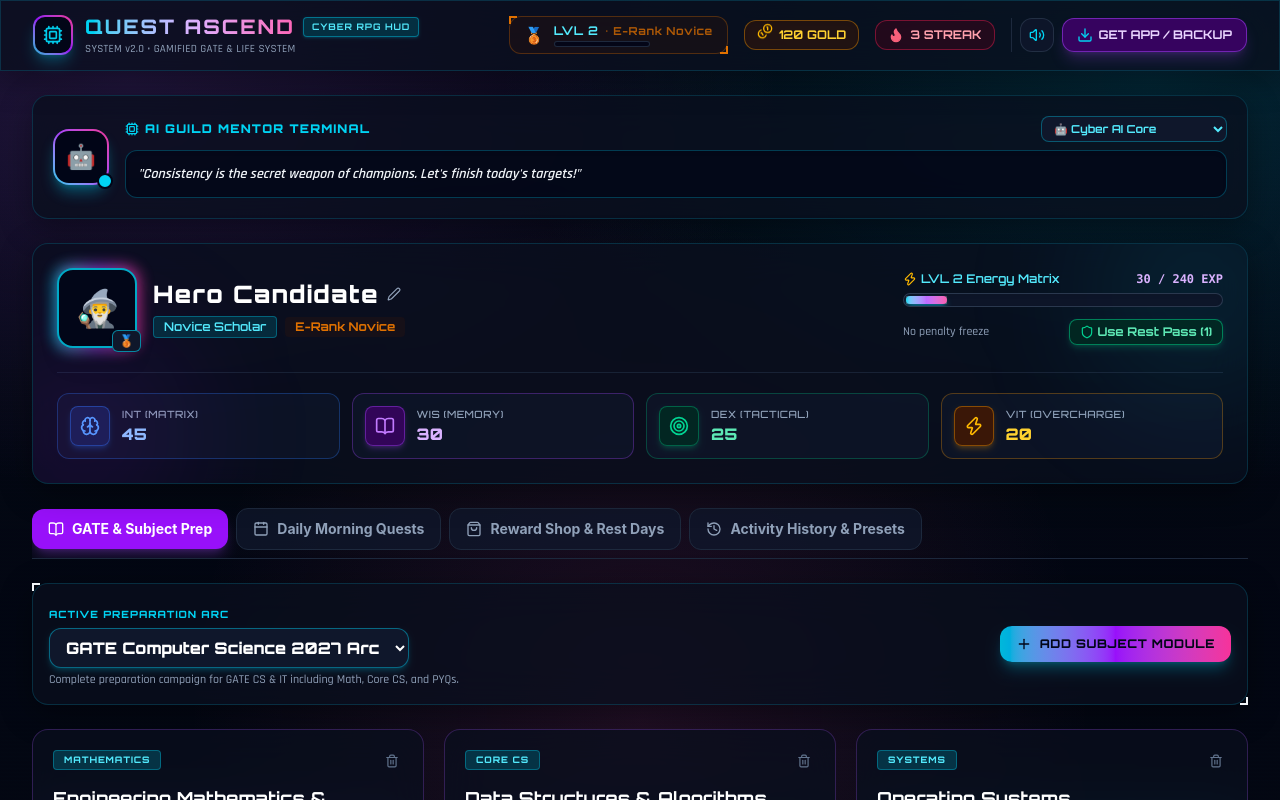
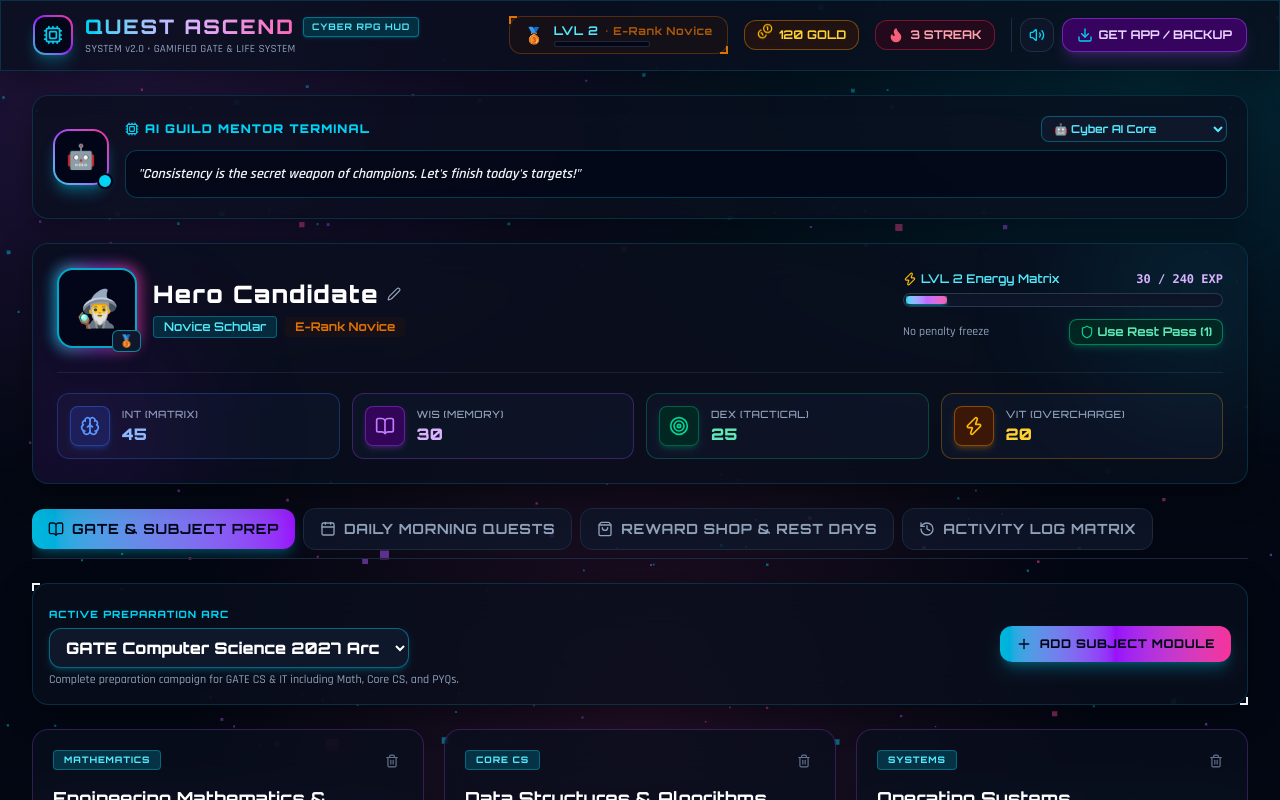
Before and after one commit to devil15371/quest-ascend-rpg, a React (Vite) app: page / in a window 1280 px wide. Shown: the top 800 px of the page. Built offline with nearby package versions, Linux system fonts and the light colour scheme.

Commit message:
Add 3D WebGL Three.js Holographic Particle Matrix and Synth Audio FX

```diff
--- a/package.json
+++ b/package.json
@@ -18,7 +18,8 @@
     "canvas-confetti": "^1.9.4",
     "lucide-react": "^1.28.0",
     "react": "^19.2.8",
-    "react-dom": "^19.2.8"
+    "react-dom": "^19.2.8",
+    "three": "^0.185.1"
   },
   "devDependencies": {
     "@capacitor/android": "^8.5.0",
--- a/src/App.jsx
+++ b/src/App.jsx
@@ -10,6 +10,7 @@ import LevelUpOverlay from './components/LevelUpOverlay';
 import AddSubjectModal from './components/AddSubjectModal';
 import AddQuestModal from './components/AddQuestModal';
 import MobileBottomNav from './components/MobileBottomNav';
+import ThreeBackground from './components/ThreeBackground';
 
 import { loadUserData, saveUserData } from './utils/storage';
 import { calculateLevel } from './utils/rpgEngine';
@@ -28,7 +29,7 @@ export default function App() {
 
   const [prevLevel, setPrevLevel] = useState(() => calculateLevel(userData.profile.totalExp).level);
 
-  // Initialize native mobile reminders & listeners
+  // Initialize native mobile reminders
   useEffect(() => {
     scheduleMobileReminders();
   }, []);
@@ -46,7 +47,10 @@ export default function App() {
   }, [userData]);
 
   return (
-    <div className="min-h-screen flex flex-col pb-20 md:pb-12 selection:bg-purple-500 selection:text-white">
+    <div className="min-h-screen flex flex-col pb-20 md:pb-12 selection:bg-cyan-500 selection:text-slate-950 relative">
+
+      {/* 3D WebGL Holographic Particle Canvas Background */}
+      <ThreeBackground />
 
       {/* Top Navbar */}
       <Navbar
@@ -61,7 +65,7 @@ export default function App() {
       />
 
       {/* Main Container */}
-      <main className="flex-1 max-w-7xl w-full mx-auto px-3 sm:px-4 lg:px-8 py-4 sm:py-6 space-y-5 sm:space-y-6">
+      <main className="flex-1 max-w-7xl w-full mx-auto px-3 sm:px-4 lg:px-8 py-4 sm:py-6 space-y-5 sm:space-y-6 relative z-10">
 
         {/* Guild Master AI Companion Speech Banner */}
         <GuildMasterModal userData={userData} setUserData={setUserData} />
@@ -70,12 +74,13 @@ export default function App() {
         <CharacterCard userData={userData} setUserData={setUserData} />
 
         {/* Desktop Navigation Tabs */}
-        <div className="hidden md:flex items-center gap-2 overflow-x-auto pb-2 scrollbar-none border-b border-slate-800">
+        <div className="hidden md:flex items-center gap-2 overflow-x-auto pb-2 scrollbar-none border-b border-slate-800 font-orbitron">
           <button
+            onMouseEnter={() => audio.playHoverSound()}
             onClick={() => { audio.playClick(); triggerHapticFeedback('light'); setActiveTab('subjects'); }}
-            className={`px-4 py-2.5 rounded-xl font-bold text-xs sm:text-sm flex items-center gap-2 transition whitespace-nowrap ${
+            className={`px-4 py-2.5 rounded-xl font-bold text-xs sm:text-sm flex items-center gap-2 transition whitespace-nowrap uppercase tracking-wider ${
               activeTab === 'subjects'
-                ? 'bg-purple-600 text-white shadow-lg shadow-purple-500/25'
+                ? 'bg-gradient-to-r from-cyan-500 to-purple-600 text-slate-950 font-black shadow-lg shadow-cyan-500/25'
                 : 'bg-slate-900/80 hover:bg-slate-800 text-slate-400 border border-slate-800'
             }`}
           >
@@ -84,10 +89,11 @@ export default function App() {
           </button>
 
           <button
+            onMouseEnter={() => audio.playHoverSound()}
             onClick={() => { audio.playClick(); triggerHapticFeedback('light'); setActiveTab('quests'); }}
-            className={`px-4 py-2.5 rounded-xl font-bold text-xs sm:text-sm flex items-center gap-2 transition whitespace-nowrap ${
+            className={`px-4 py-2.5 rounded-xl font-bold text-xs sm:text-sm flex items-center gap-2 transition whitespace-nowrap uppercase tracking-wider ${
               activeTab === 'quests'
-                ? 'bg-purple-600 text-white shadow-lg shadow-purple-500/25'
+                ? 'bg-gradient-to-r from-cyan-500 to-purple-600 text-slate-950 font-black shadow-lg shadow-cyan-500/25'
                 : 'bg-slate-900/80 hover:bg-slate-800 text-slate-400 border border-slate-800'
             }`}
           >
@@ -96,10 +102,11 @@ export default function App() {
           </button>
 
           <button
+            onMouseEnter={() => audio.playHoverSound()}
             onClick={() => { audio.playClick(); triggerHapticFeedback('light'); setActiveTab('shop'); }}
-            className={`px-4 py-2.5 rounded-xl font-bold text-xs sm:text-sm flex items-center gap-2 transition whitespace-nowrap ${
+            className={`px-4 py-2.5 rounded-xl font-bold text-xs sm:text-sm flex items-center gap-2 transition whitespace-nowrap uppercase tracking-wider ${
               activeTab === 'shop'
-                ? 'bg-purple-600 text-white shadow-lg shadow-purple-500/25'
+                ? 'bg-gradient-to-r from-cyan-500 to-purple-600 text-slate-950 font-black shadow-lg shadow-cyan-500/25'
                 : 'bg-slate-900/80 hover:bg-slate-800 text-slate-400 border border-slate-800'
             }`}
           >
@@ -108,15 +115,16 @@ export default function App() {
           </button>
 
           <button
+            onMouseEnter={() => audio.playHoverSound()}
             onClick={() => { audio.playClick(); triggerHapticFeedback('light'); setActiveTab('history'); }}
-            className={`px-4 py-2.5 rounded-xl font-bold text-xs sm:text-sm flex items-center gap-2 transition whitespace-nowrap ${
+            className={`px-4 py-2.5 rounded-xl font-bold text-xs sm:text-sm flex items-center gap-2 transition whitespace-nowrap uppercase tracking-wider ${
               activeTab === 'history'
-                ? 'bg-purple-600 text-white shadow-lg shadow-purple-500/25'
+                ? 'bg-gradient-to-r from-cyan-500 to-purple-600 text-slate-950 font-black shadow-lg shadow-cyan-500/25'
                 : 'bg-slate-900/80 hover:bg-slate-800 text-slate-400 border border-slate-800'
             }`}
           >
             <History className="w-4 h-4" />
-            <span>Activity History & Presets</span>
+            <span>Activity Log Matrix</span>
           </button>
         </div>
 
@@ -159,8 +167,8 @@ export default function App() {
       <MobileBottomNav activeTab={activeTab} setActiveTab={setActiveTab} />
 
       {/* Footer */}
-      <footer className="text-center text-xs text-slate-500 py-6 border-t border-slate-900 mt-auto hidden md:block">
-        <p>QuestAscend Gamified Life & Study RPG • Mobile & Web Native Edition</p>
+      <footer className="text-center text-xs font-rajdhani text-slate-500 py-6 border-t border-slate-900 mt-auto hidden md:block relative z-10">
+        <p>QuestAscend Cyber RPG System • Built with 3D WebGL Matrix & Web Audio Engine</p>
       </footer>
 
       {/* Modals */}
--- /dev/null
+++ b/src/components/ThreeBackground.jsx
@@ -0,0 +1,120 @@
+import React, { useEffect, useRef } from 'react';
+import * as THREE from 'three';
+
+export default function ThreeBackground() {
+  const containerRef = useRef(null);
+
+  useEffect(() => {
+    if (!containerRef.current) return;
+
+    // 1. Scene & Camera setup
+    const scene = new THREE.Scene();
+    const camera = new THREE.PerspectiveCamera(
+      60,
+      window.innerWidth / window.innerHeight,
+      1,
+      1000
+    );
+    camera.position.z = 400;
+
+    // 2. Renderer setup
+    const renderer = new THREE.WebGLRenderer({ alpha: true, antialias: true });
+    renderer.setSize(window.innerWidth, window.innerHeight);
+    renderer.setPixelRatio(Math.min(window.devicePixelRatio, 2));
+
+    containerRef.current.innerHTML = '';
+    containerRef.current.appendChild(renderer.domElement);
+
+    // 3. Create 3D Holographic Particle Matrix
+    const particleCount = 700;
+    const geometry = new THREE.BufferGeometry();
+    const positions = new Float32Array(particleCount * 3);
+    const colors = new Float32Array(particleCount * 3);
+
+    const cyanColor = new THREE.Color(0x06b6d4);
+    const purpleColor = new THREE.Color(0xa855f7);
+    const pinkColor = new THREE.Color(0xec4899);
+
+    for (let i = 0; i < particleCount; i++) {
+      positions[i * 3] = (Math.random() - 0.5) * 1000;
+      positions[i * 3 + 1] = (Math.random() - 0.5) * 1000;
+      positions[i * 3 + 2] = (Math.random() - 0.5) * 600;
+
+      const rand = Math.random();
+      const mixColor = rand < 0.4 ? cyanColor : rand < 0.7 ? purpleColor : pinkColor;
+
+      colors[i * 3] = mixColor.r;
+      colors[i * 3 + 1] = mixColor.g;
+      colors[i * 3 + 2] = mixColor.b;
+    }
+
+    geometry.setAttribute('position', new THREE.BufferAttribute(positions, 3));
+    geometry.setAttribute('color', new THREE.BufferAttribute(colors, 3));
+
+    const material = new THREE.PointsMaterial({
+      size: 3,
+      vertexColors: true,
+      transparent: true,
+      opacity: 0.65,
+      blending: THREE.AdditiveBlending
+    });
+
+    const particleSystem = new THREE.Points(geometry, material);
+    scene.add(particleSystem);
+
+    // 4. Mouse movement interaction
+    let mouseX = 0;
+    let mouseY = 0;
+
+    const handleMouseMove = (event) => {
+      mouseX = (event.clientX - window.innerWidth / 2) * 0.05;
+      mouseY = (event.clientY - window.innerHeight / 2) * 0.05;
+    };
+
+    window.addEventListener('mousemove', handleMouseMove);
+
+    // 5. Handle Resize
+    const handleResize = () => {
+      camera.aspect = window.innerWidth / window.innerHeight;
+      camera.updateProjectionMatrix();
+      renderer.setSize(window.innerWidth, window.innerHeight);
+    };
+
+    window.addEventListener('resize', handleResize);
+
+    // 6. Animation Loop
+    let animationFrameId;
+    const animate = () => {
+      animationFrameId = requestAnimationFrame(animate);
+
+      particleSystem.rotation.y += 0.0008;
+      particleSystem.rotation.x += 0.0004;
+
+      camera.position.x += (mouseX - camera.position.x) * 0.02;
+      camera.position.y += (-mouseY - camera.position.y) * 0.02;
+      camera.lookAt(scene.position);
+
+      renderer.render(scene, camera);
+    };
+
+    animate();
+
+    return () => {
+      cancelAnimationFrame(animationFrameId);
+      window.removeEventListener('mousemove', handleMouseMove);
+      window.removeEventListener('resize', handleResize);
+      if (containerRef.current) {
+        containerRef.current.innerHTML = '';
+      }
+      geometry.dispose();
+      material.dispose();
+    };
+  }, []);
+
+  return (
+    <div
+      ref={containerRef}
+      className="fixed inset-0 pointer-events-none z-0 overflow-hidden opacity-80"
+    />
+  );
+}
--- a/src/utils/audioEngine.js
+++ b/src/utils/audioEngine.js
@@ -1,4 +1,4 @@
-// Web Audio API Synthesizer for RPG Sound Effects
+// Web Audio API Synthesizer for Retro & Sci-Fi RPG Sound Effects
 class AudioEngine {
   constructor() {
     this.ctx = null;
@@ -46,6 +46,11 @@ class AudioEngine {
         console.error(e);
       }
     }, delay * 1000);
+  }
+
+  playHoverSound() {
+    if (this.muted) return;
+    this.playTone(1200, 'sine', 0.03, 0.03, 0);
   }
 
   playExpGain() {
```
Also changed, not shown: 1 other file (tests, documents, lock files or other folders).
